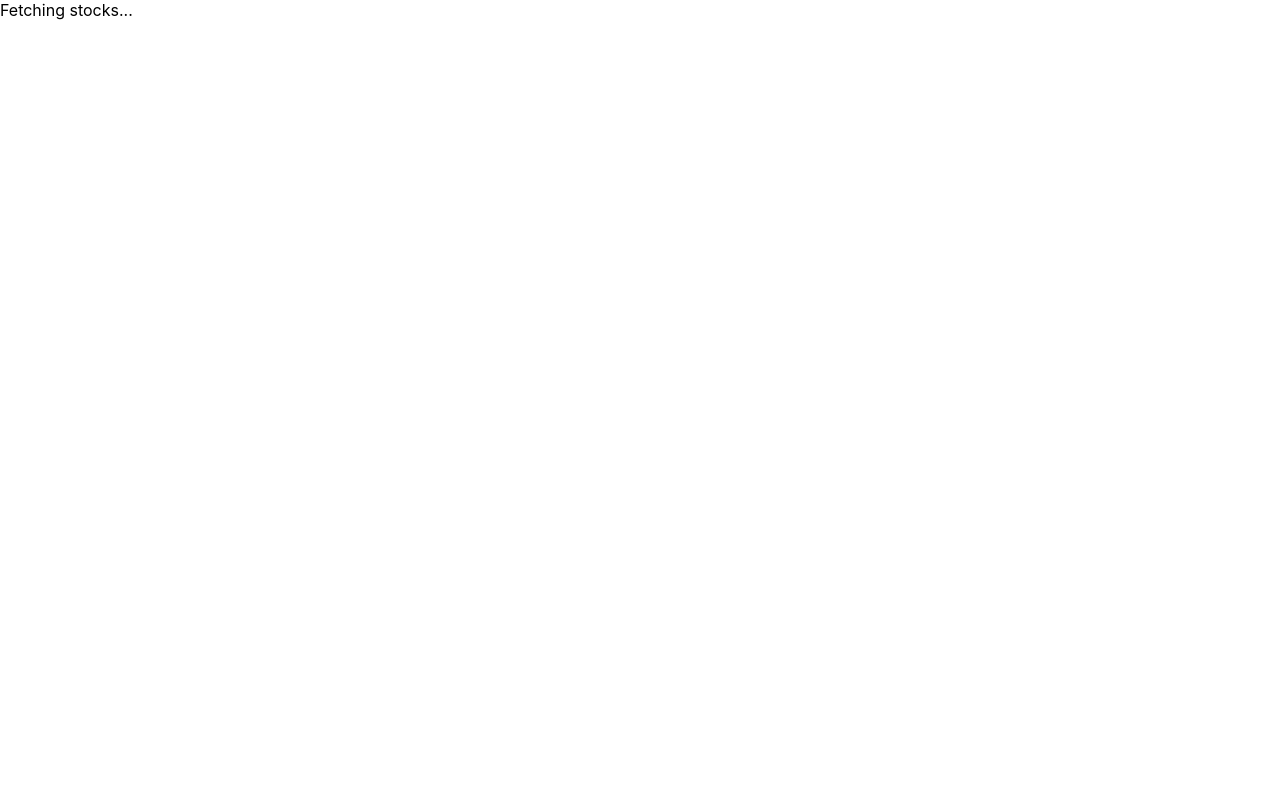
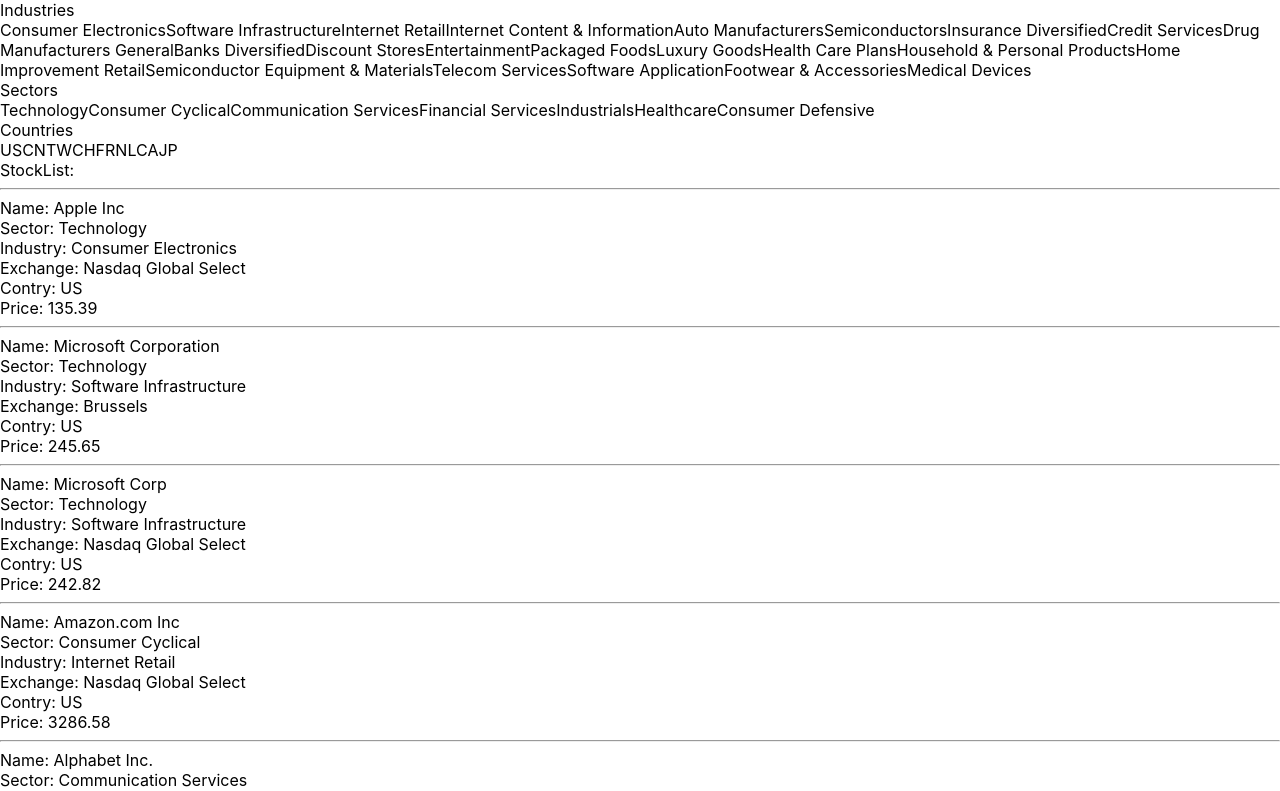
Before and after one commit to IvanDerlich/catalogue-of-stocks, a React (Create React App) app: page / in a window 1280 px wide. Shown: the top 791 px of the page. Built offline with nearby package versions, Linux system fonts and the light colour scheme.

Commit message:
Crafted a component for each stock and a container for all stocks

```diff
--- a/src/components/App.js
+++ b/src/components/App.js
@@ -2,30 +2,52 @@
 import { useState, useEffect } from 'react';
 // import { createStore } from 'redux';
 // import mainReducer from './reducers/index';
+import StockList from './StockList'
 import getStockList from '../services/getStockList'
 
-function App({URL}) {
+function App() {
   const [stockList, setStockList ] = useState([])
-  console.log('render');
-  console.log(URL);
+  const [industryList, setIndustryList ] = useState([])
+  const [countryList, setCountryList ] = useState([])
+  const [sectorList, setSectorList ] = useState([])
 
-  useEffect(()=>{
-    console.log('Mount')
-  },[])
+  const getUniqueValuesFromList = (list, propertyName) => {
+    let aux = [];
+    list.forEach(item => {
+      if(!aux.includes(item[propertyName])){
+        aux.push(item[propertyName])
+      }
+    })
+    return aux;
+  }
 
-  useEffect(() => {
-    getStockList('sample')
-      .then(result => {
-        console.log(result)
+   useEffect(() => {
+    getStockList('offline')
+      .then(list => {
+        setStockList(list)
+
+        const industries = getUniqueValuesFromList(list,'industry')
+        setIndustryList(industries)
+
+        let sectors = getUniqueValuesFromList(list,'sector');
+        setSectorList(sectors)
+
+        let country = getUniqueValuesFromList(list,'country');
+        setCountryList(country)
       })
   }, []);
-  // const store = createStore(mainReducer, initialState);
 
   if (stockList.length !== 0){
     return(
       <div>
-        Stocks Fetched!
-        {JSON.stringify(stockList)}
+        <div>Industries</div>
+        <div>{industryList}</div>
+        <div>Sectors</div>
+        <div>{sectorList}</div>
+        <div>Countries</div>
+        <div>{countryList}</div>
+        <StockList stockList={stockList}/>
+
       </div>
     )
   } else {
--- /dev/null
+++ b/src/components/Stock.js
@@ -0,0 +1,21 @@
+export default function Stock({stock}) {
+  const {
+    companyName,
+    sector,
+    industry,
+    exchange,
+    country,
+    price,
+  } = stock
+  return (
+    <div>
+      <hr/>
+      <div>Name: {companyName}</div>
+      <div>Sector: {sector}</div>
+      <div>Industry: {industry}</div>
+      <div>Exchange: {exchange}</div>
+      <div>Contry: {country}</div>
+      <div>Price: {price}</div>
+    </div>
+  )
+}
--- /dev/null
+++ b/src/components/StockList.js
@@ -0,0 +1,13 @@
+import Stock from './Stock'
+
+
+export default function StockList({stockList}) {
+  return (
+    <div>
+      StockList:
+      {stockList.map(stock => {
+        return (<Stock stock={stock}/>)
+      })}
+    </div>
+  )
+}
--- a/src/reducers/filter.js
+++ b/src/reducers/filter.js
@@ -0,0 +1 @@
+import { combineReducers } from 'redux';
--- a/src/services/getStockList.js
+++ b/src/services/getStockList.js
@@ -2,33 +2,28 @@
 
 
 export default function getStockList(options) {
-  if (options === 'sample'){
-    const promise =  new Promise( resolve => {
-      setTimeout(resolve(sample),2000)
-    });
-    return promise;
+  if (options === 'offline'){
+    return new Promise(resolve => setTimeout(resolve(sample),3000));
   }
 
-  // const CORSproxyURL = "https://frozen-lake-26505.herokuapp.com/";
-  // const APIserverBaseURL = 'https://financialmodelingprep.com/'
-  // const APIserverResource = 'api/v3/stock-screener?';
-  // const APIlogin = 'apikey=dac6f60dd17c66173752bde6a06cffec'
-  // const limit = '&limit=50'
-  // const URL = CORSproxyURL + APIserverBaseURL + APIserverResource + APIlogin + limit;
+  let URL = ''
+  const CORSproxyURL = "https://frozen-lake-26505.herokuapp.com/";
+  //const CORSproxyURL = 'https://glacial-island-44066.herokuapp.com/'
+  URL += CORSproxyURL
+
+  const APIserverBaseURL = 'https://financialmodelingprep.com/'
+  URL += APIserverBaseURL
+
+  const APIserverResource = 'api/v3/stock-screener?';
+  URL += APIserverResource
 
 
-  // const CORSproxyURL = "https://frozen-lake-26505.herokuapp.com/";
-  // //const CORSproxyURL = 'https://glacial-island-44066.herokuapp.com/'
-  // const APIserverBaseURL = 'https://financialmodelingprep.com/'
-  // const APIserverResource = 'api/v3/stock-screener?';
-  // const APIlogin = 'apikey=dac6f60dd17c66173752bde6a06cffec'
-  // //const APIlogin = 'ee7a46a70a081cf2f588caa46c033288'
-  // const limit = '&limit=50'
-  // const URL = CORSproxyURL
-  //   + APIserverBaseURL
-  //   + APIserverResource
-  //   + APIlogin
-  //   + limit;
-  // console.log(URL)
-  // fetch(URL).then(response => response.json())
+  const APIlogin = 'apikey=dac6f60dd17c66173752bde6a06cffec'
+  // const APIlogin = 'ee7a46a70a081cf2f588caa46c033288'
+  URL += APIlogin
+
+  const limit = '&limit=50'
+  URL += limit
+
+  return fetch(URL).then(response => response.json())
 }
```
Also changed, not shown: src/actions/index.js (added, +20 -0 lines), 2 other files (tests, documents, lock files or other folders).
